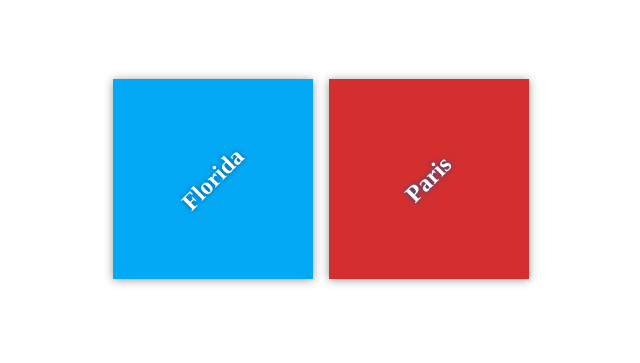
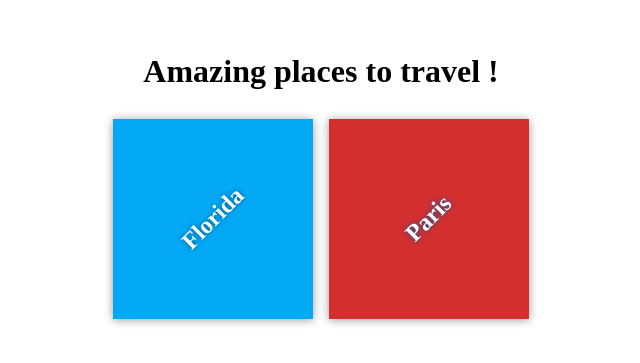
Before and after one commit to DrBahaa/my-travel-plans, a plain HTML site: page index.html in a window 1280 px wide. Shown: the part 221-584 px from the top of the page, without its empty margins (319-959 px from the left). Drawn offline with Linux system fonts and the light colour scheme.

Commit message:
Add a header

```diff
--- a/css/app.css
+++ b/css/app.css
@@ -53,3 +53,6 @@ h2 {
 #paris {
     background-color: #d32f2f;
 }
+h1 {
+    text-align: center;
+}
--- a/index.html
+++ b/index.html
@@ -9,6 +9,8 @@
     <body>
 
         <div class="container">
+            <h1>Amazing places to travel !</h1>
+
             <div class="destination-container">
                 <div class="destination" id="florida">
                     <h2>Florida</h2>
```
